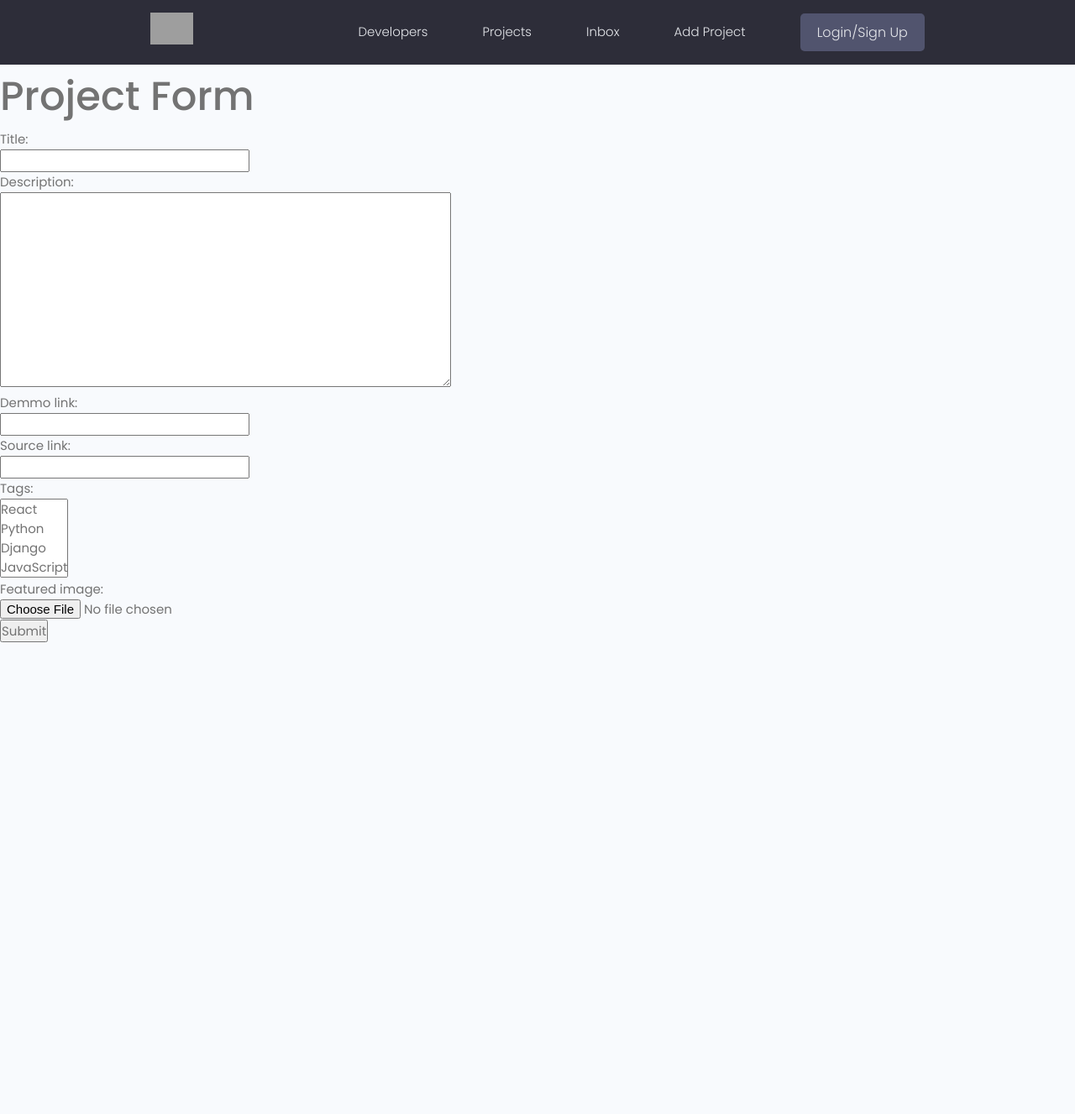
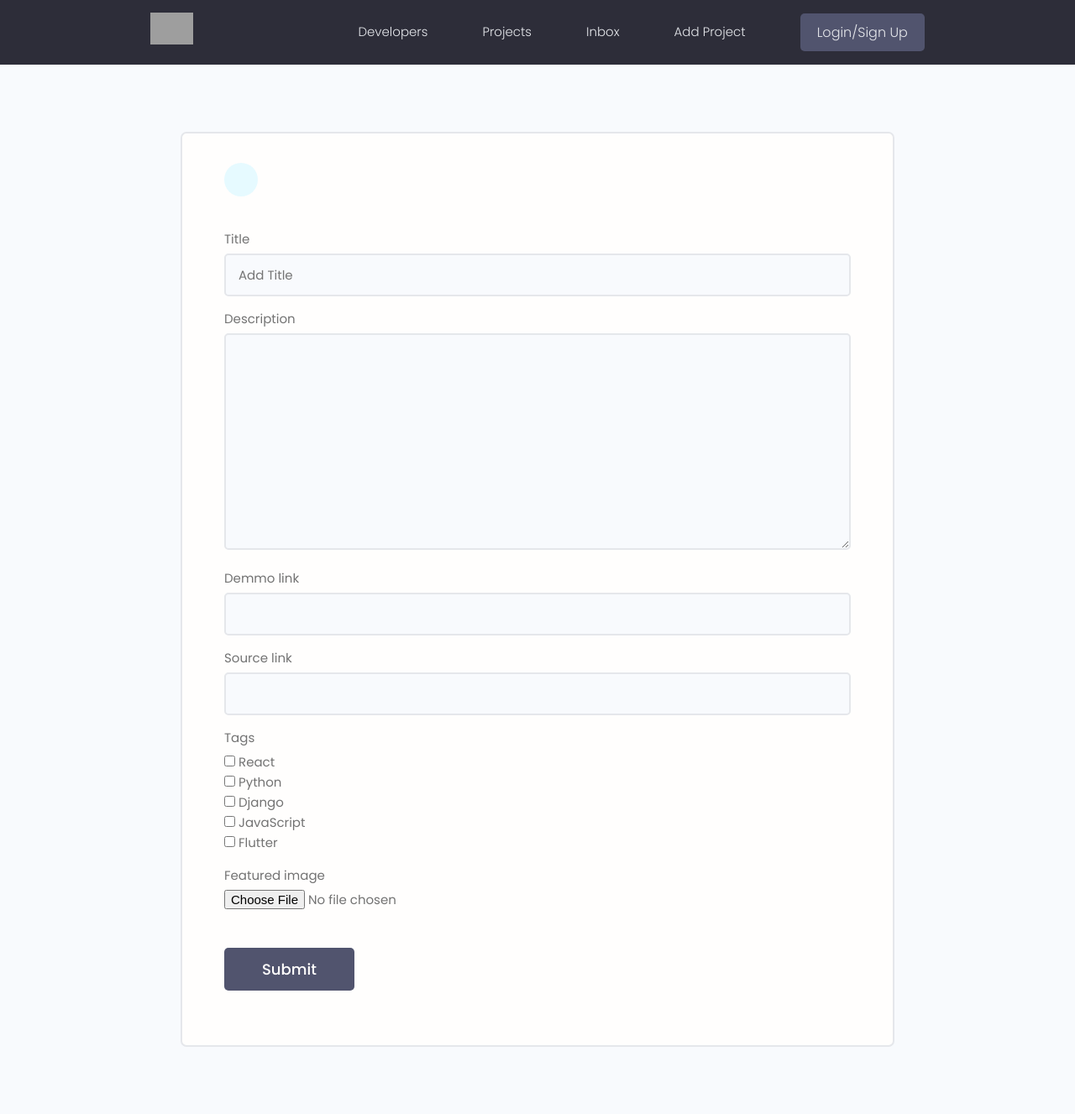
Before and after one commit to 87saswat/clientsearch, a Django app: page /create-project in a window 1280 px wide. Shown: the whole page at 84% size. Before the commit the page ends 765 px from the top, so only its background shows below. Run offline with Django 4.2, Linux system fonts and the light colour scheme; data comes from the database, SQL or seed files in the repository; some libraries are stand-ins or nearby versions; grey boxes are pictures that could not be loaded.

Commit message:
commiting frontend

```diff
--- a/projects/forms.py
+++ b/projects/forms.py
@@ -1,8 +1,9 @@
-from dataclasses import field
+from dataclasses import field, fields
 import imp
 from pyexpat import model
 from django.forms import ModelForm
 from .models import Projects
+from django import forms
 
 
 class ProjectForm(ModelForm):
@@ -10,3 +11,36 @@
         model = Projects
         fields = ['title', 'description',
                   'demmo_link', 'source_link', 'tags', 'featured_image']
+        widgets = {
+            'tags': forms.CheckboxSelectMultiple(),
+        }
+
+    def __init__(self, *args, **kwargs):
+        super(ProjectForm, self).__init__(*args, **kwargs)
+
+        self.fields['title'].widget.attrs.update(
+            {'class': 'input', 'placeholder': 'Add Title'}
+        )
+        self.fields['description'].widget.attrs.update(
+            {'class': 'input', }
+        )
+        self.fields['title'].widget.attrs.update(
+            {'class': 'input', 'placeholder': 'Add Title'}
+        )
+        self.fields['demmo_link'].widget.attrs.update(
+            {'class': 'input', }
+        )
+        self.fields['source_link'].widget.attrs.update(
+            {'class': 'input', }
+        )
+        self.fields['tags'].widget.attrs.update(
+            {'class': 'input', }
+        )
+        self.fields['featured_image'].widget.attrs.update(
+            {'class': 'input', }
+        )
+
+        # or put a for loop by
+        # ----------------------------------------------------
+        # for name, field in self.fields.items():
+        #     field.widget.attrs.update({'class': 'input'})
--- a/projects/templates/projects/project-form.html
+++ b/projects/templates/projects/project-form.html
@@ -2,22 +2,29 @@
 
 {% block content %}
 
-<h1>Project Form</h1>
-<form  method="POST" enctype="multipart/form-data">
+
+
+<main class="formPage my-xl">
+    <div class="content-box">
+        <div class="formWrapper">
+            <a class="backButton" href="#"><i class="im im-angle-left"></i></a>
+            <br>
+
+            <form class="form" method="POST" enctype="multipart/form-data">
                 {% csrf_token %}
-    <!-- {{form.as_p}} -->
                 {% for field in form %}
-    <div>
-        {{field.label}}:
-        <br>
+                <!-- Input:Text -->
+                <div class="form__field">
+                    <label for="formInput#text">{{field.label}}</label>
                     {{field}}
-
                 </div>
-
                 {% endfor %}
 
-    <input type="submit">
 
+                <input class="btn btn--sub btn--lg  my-md" type="submit" value="Submit" />
             </form>
+        </div>
+    </div>
+</main>
 
 {% endblock %}
--- a/projects/templates/projects/single-project.html
+++ b/projects/templates/projects/single-project.html
@@ -17,9 +17,10 @@
                         </span>
                         {% endfor %}
                     </div>
-                    <a class="singleProject__liveLink" href="#" target="_blank"><i class="im im-external-link"></i>Source
-                        Code
+                    {% for source in project.source_link %}
+                    <a class="singleProject__liveLink" href="#" target="_blank"><i class="im im-external-link"></i>{{source}}
                     </a>
+                    {% endfor %}
                 </div>
                 <div class="column column--2of3">
                     <img class="singleProject__preview" src="{{ project.featured_image.url }}" alt="portfolio thumbnail" />
```
Lines whose indentation alone changed are shown as unchanged.
